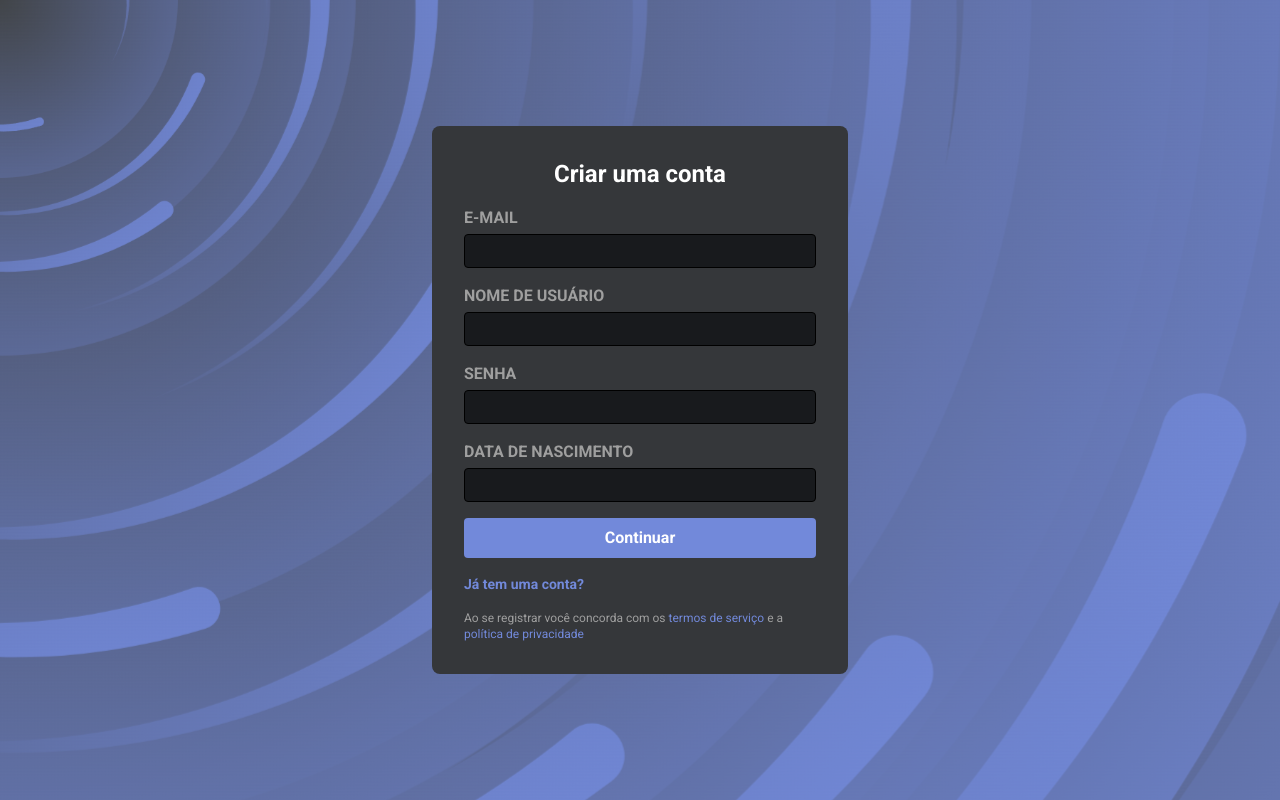
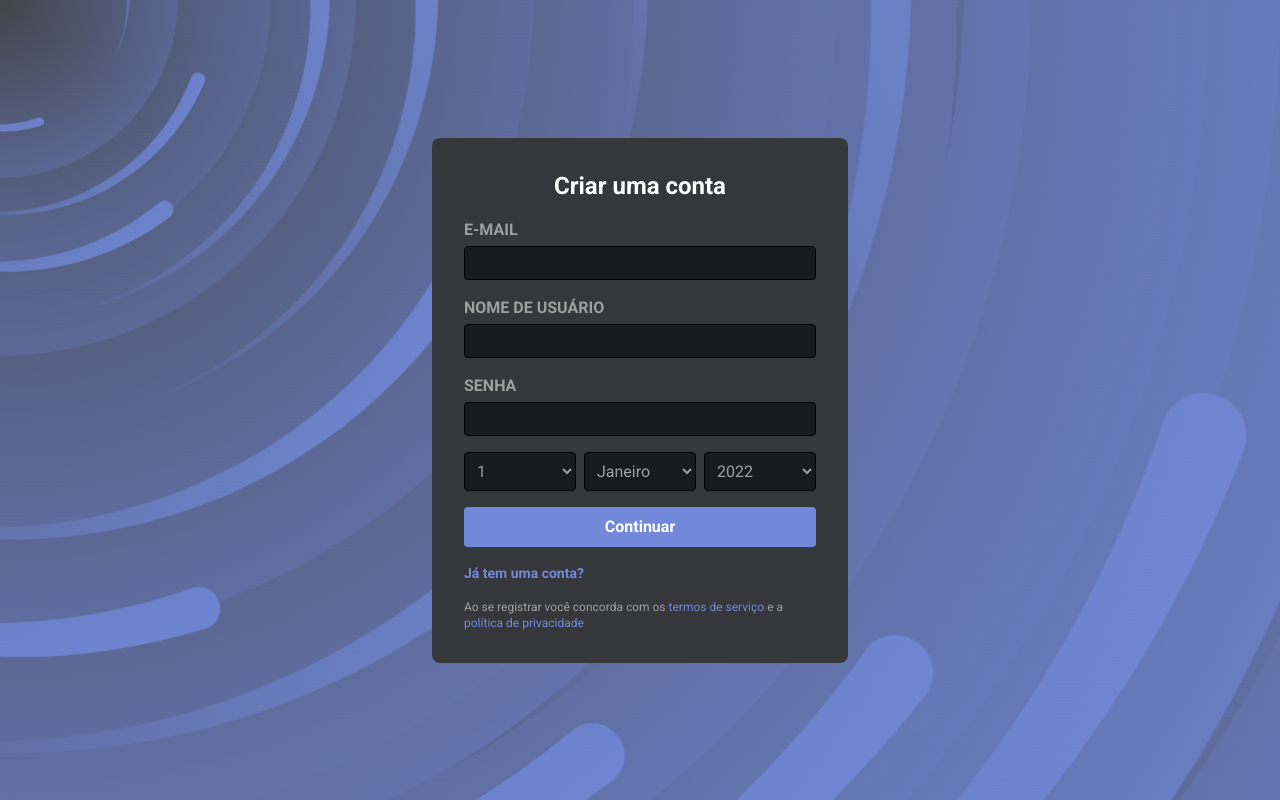
Before and after one commit to EDSI-TaskManager/frontend, a Next.js app: page /register in a window 1280 px wide. Built offline with nearby package versions, Linux system fonts and the light colour scheme.

Commit message:
feat: add DateField to Register page

```diff
--- a/src/pages/register/index.tsx
+++ b/src/pages/register/index.tsx
@@ -1,4 +1,4 @@
-import { Background, TextField } from "../../components";
+import { Background, TextField, DateField } from "../../components";
 
 const Register = () => {
   return (
@@ -11,11 +11,7 @@ const Register = () => {
           <TextField label="E-MAIL" value="" setValue={console.log} />
           <TextField label="NOME DE USUÁRIO" value="" setValue={console.log} />
           <TextField label="SENHA" value="" setValue={console.log} />
-          <TextField
-            label="DATA DE NASCIMENTO"
-            value=""
-            setValue={console.log}
-          />
+          <DateField></DateField>
           <button className="bg-primary border-none rounded p-2 text-white font-bold">
             Continuar
           </button>
```
